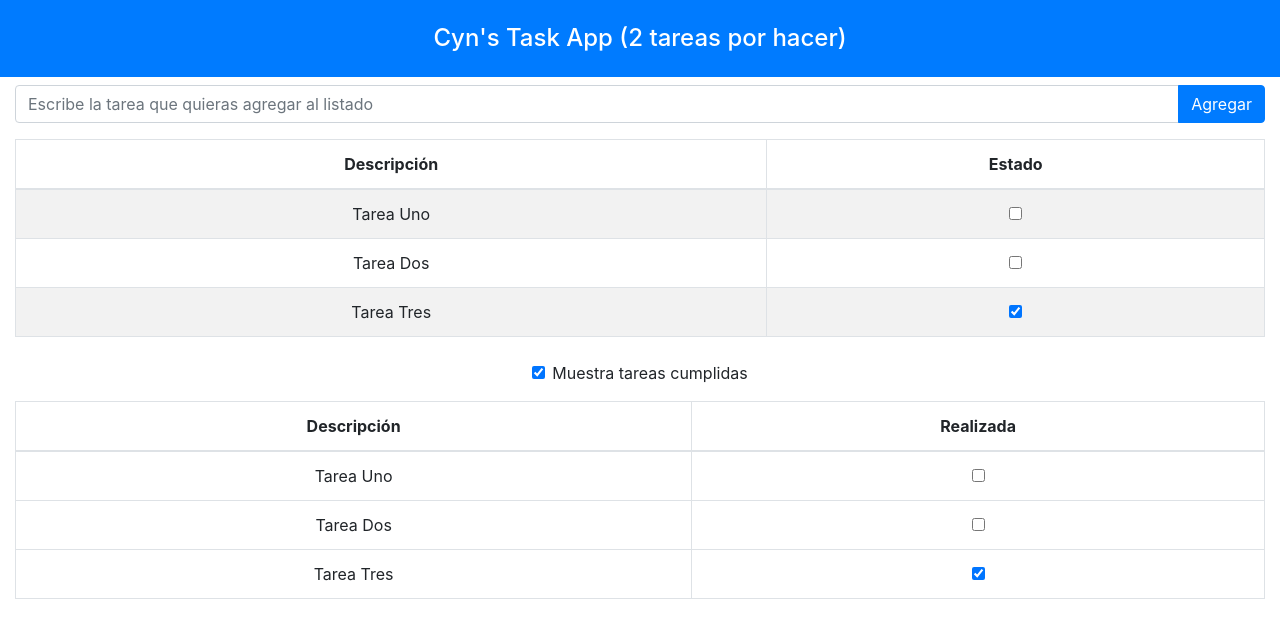
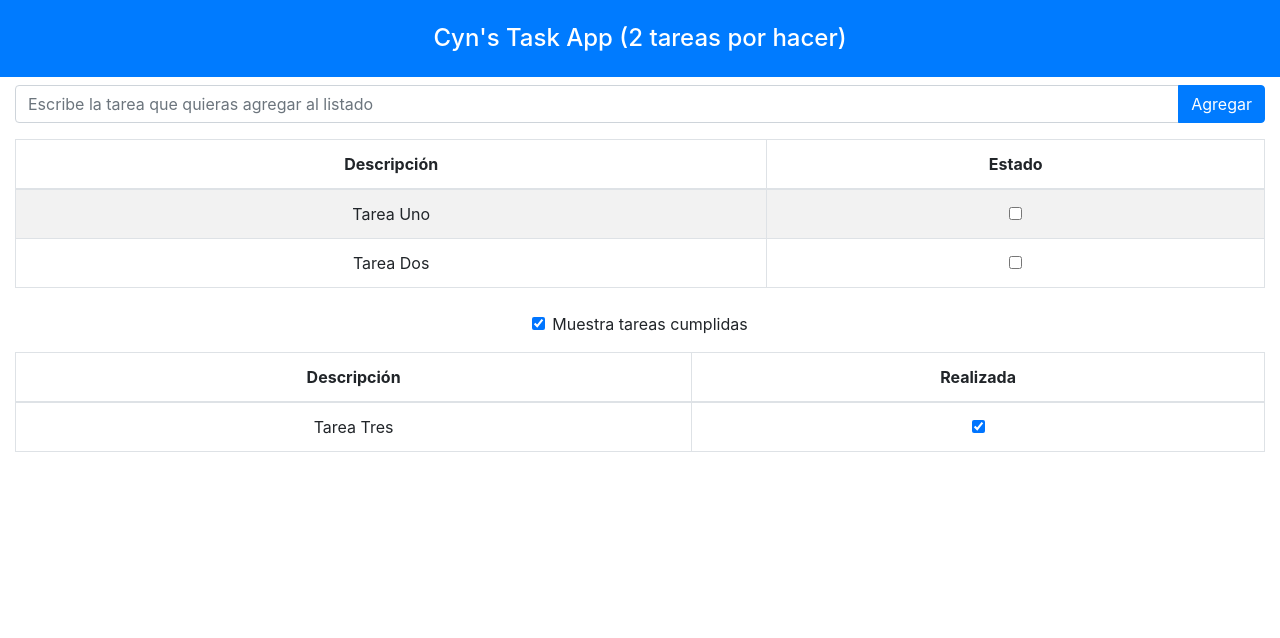
Before and after one commit to Ceyene/TaskApp, a React (Create React App) app: page / in a window 1280 px wide. Shown: the top 638 px of the page. Built offline with nearby package versions, Linux system fonts and the light colour scheme.

Commit message:
completas las funciones de la app

```diff
--- a/src/App.js
+++ b/src/App.js
@@ -14,26 +14,32 @@ function App() {
     { name: "Tarea Dos", done: false },
     { name: "Tarea Tres", done: true },
   ]);
-  //guardo en otro estado la clasificación de tareas
-  //para utilizarla en otra tabla con las tareas cumplidas
+  //guardo en otro estado la validación
+  //para mostrar otra tabla con las tareas cumplidas
   const [showCompleted, setShowCompleted] = useState(true);
 
   //modifica el estado de las tareas
   const toggleTask = (task) =>
     setTaskItems(
+      //solo se le modifica a la tarea que coincida con la solicitada
       taskItems.map((t) => (t.name === task.name ? { ...t, done: !t.done } : t))
     );
 
-  //renderiza una fila de la tabla por tarea
-  const TaskTableRows = () =>
-    taskItems.map((task) => (
-      <TaskRow task={task} key={task.name} toggleTask={toggleTask} />
-    ));
+  //renderiza una fila de la tabla por tarea según estado
+  const TaskTableRows = (doneValue) =>
+    taskItems
+      //primero se filtra el estado de la tarea
+      .filter((task) => task.done === doneValue)
+      //se renderizan solo las tareas del estado solicitado
+      .map((task) => (
+        <TaskRow task={task} key={task.name} toggleTask={toggleTask} />
+      ));
 
   //crear nueva tarea
   const createNew = (taskName) => {
     //compruebo que la tarea no sea una ya existente
     if (!taskItems.find((t) => t.name === taskName)) {
+      //nueva tarea con estado de incumplida por defecto
       setTaskItems([...taskItems, { name: taskName, done: false }]);
     }
   };
@@ -50,7 +56,7 @@ function App() {
               <th>Estado</th>
             </tr>
           </thead>
-          <tbody>{TaskTableRows()}</tbody>
+          <tbody>{TaskTableRows(false)}</tbody>
         </table>
         <div className="bg-secondary-text-white text-center p-2">
           <VisibilityControl
@@ -67,7 +73,7 @@ function App() {
                 <th>Realizada</th>
               </tr>
             </thead>
-            <tbody>{TaskTableRows()}</tbody>
+            <tbody>{TaskTableRows(true)}</tbody>
           </table>
         )}
       </div>
--- a/src/components/VisibilityControl.js
+++ b/src/components/VisibilityControl.js
@@ -1,5 +1,7 @@
 import React from "react";
 
+//controla su propio estado
+//del cual derivará que se muestre o no la 2da tabla
 const VisibilityControl = (props) => {
   return (
     <div className="form-check">
@@ -7,7 +9,7 @@ const VisibilityControl = (props) => {
         type="checkbox"
         className="form-check-input"
         checked={props.isChecked}
-        onChange={(e) => props.callback(e.target.value)}
+        onChange={(e) => props.callback(e.target.checked)}
       />
       <label htmlFor="form-check-label">Muestra {props.description}</label>
     </div>
```
